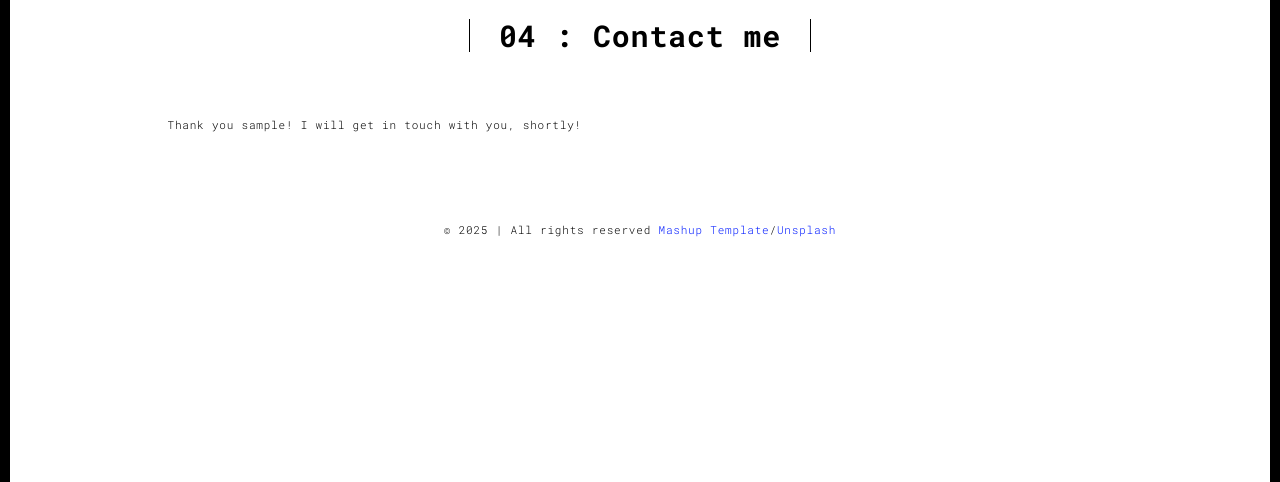
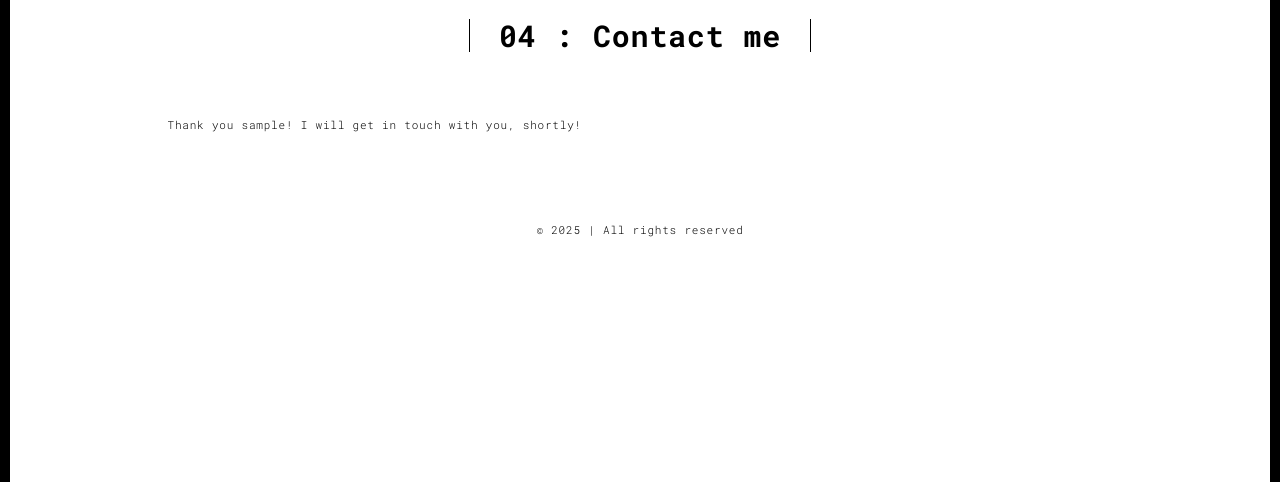
Before and after one commit to MauricioAliendre182/Portfolio, a Flask app: a page that uses templates/ThankYou.html in a window 1280 px wide. Shown: the part 90-572 px from the top of the page. Run offline with Flask 2, Linux system fonts and the light colour scheme; some libraries are stand-ins or nearby versions.

Commit message:
Remove the unecessary hyperlinks in ThankYou.html file

```diff
--- a/templates/ThankYou.html
+++ b/templates/ThankYou.html
@@ -76,9 +76,7 @@
         <div class="container">
             <div class="row">
                 <div class="col-xs-12">
-                    <p>© 2025 | All rights reserved <a href="http://www.mashup-template.com/"
-                            title="Create website with free html template">Mashup Template</a>/<a
-                            href="https://www.unsplash.com/" title="Beautiful Free Images">Unsplash</a></p>
+                    <p>© 2025 | All rights reserved</p>
                 </div>
             </div>
         </div>
```
